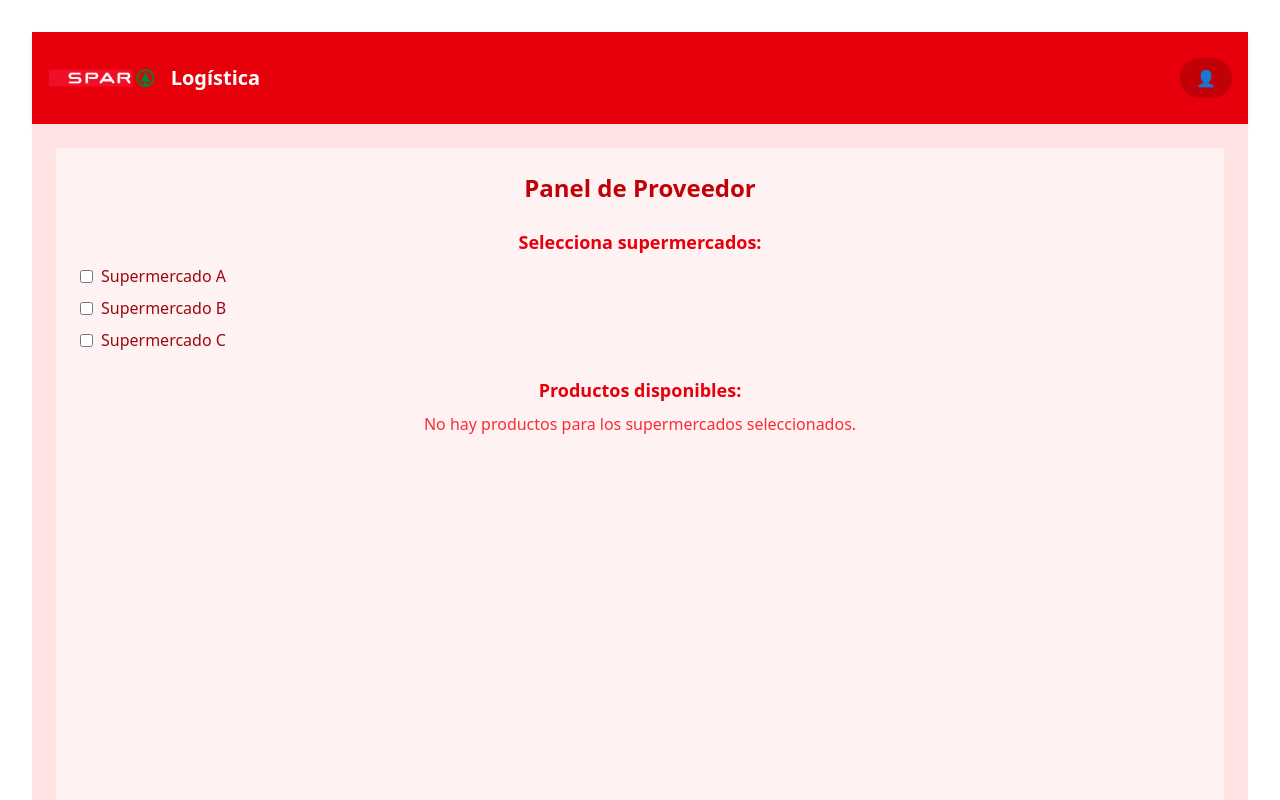
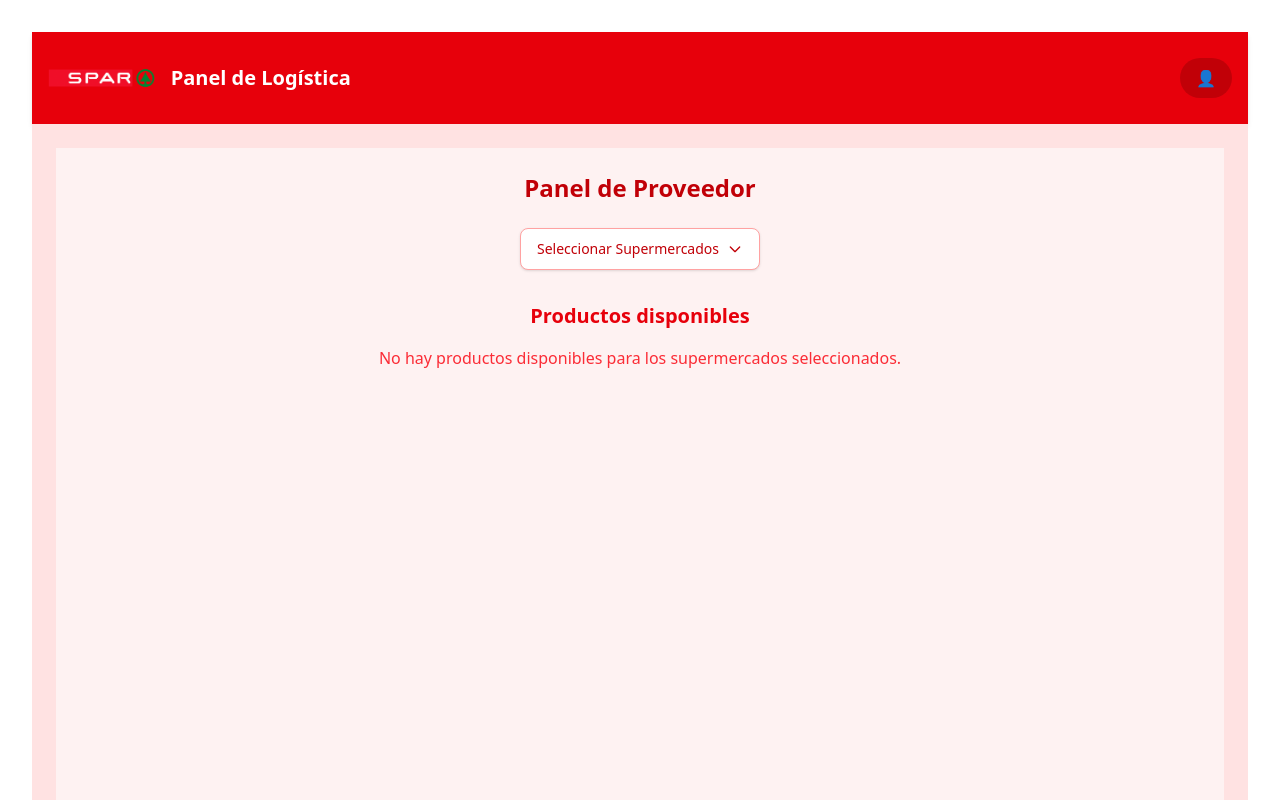
Before and after one commit to giselabcruz/precise_ui, a React (Vite) app: page / in a window 1280 px wide. Both pictures are taken after typing "Sample", "Sample123" into the empty fields and a click on the button "Acceder". Shown: the top 800 px of the page. Built offline with nearby package versions, Linux system fonts and the light colour scheme.

Commit message:
Update handling

```diff
--- a/src/App.tsx
+++ b/src/App.tsx
@@ -1,16 +1,35 @@
-import './App.css'
-import { Routes, Route } from 'react-router-dom';
+import './App.css';
+import { Routes, Route, Navigate } from 'react-router-dom';
 import Login from './pages/Login/Login';
 import Home from './pages/Home/Home';
-import { useState } from 'react';
+import { useState, useEffect } from 'react';
 
 function App() {
-  const [userRole, setUserRole] = useState<string | null>(null);
+  const [userRole, setUserRole] = useState<string | null>(
+    () => localStorage.getItem('userRole') // Retrieve userRole from localStorage on initial load
+  );
+
+  useEffect(() => {
+    if (userRole) {
+      localStorage.setItem('userRole', userRole); // Save userRole to localStorage when it changes
+    } else {
+      localStorage.removeItem('userRole'); // Remove userRole from localStorage if it becomes null
+    }
+  }, [userRole]);
 
   return (
     <Routes>
-      <Route path="/" element={<Login onLogin={(role) => setUserRole(role)} />} />
-      {userRole && <Route path="/home" element={<Home userRole={userRole} />} />}
+      <Route
+        path="/"
+        element={
+          userRole ? (
+            <Navigate to="/home" replace /> // Redirect to home if userRole exists
+          ) : (
+            <Login onLogin={(role) => setUserRole(role)} />
+          )
+        }
+      />
+      {userRole && <Route path="/home" element={<Home userRole={userRole} onLogout={() => setUserRole(null)} />} />}
     </Routes>
   );
 }
--- a/src/main.tsx
+++ b/src/main.tsx
@@ -6,7 +6,7 @@ import App from './App';
 ReactDOM.createRoot(document.getElementById('root') as HTMLElement).render(
   <React.StrictMode>
     <BrowserRouter>
-      <App/>
+      <App />
     </BrowserRouter>
   </React.StrictMode>
 );
--- a/src/pages/Home/Home.tsx
+++ b/src/pages/Home/Home.tsx
@@ -6,17 +6,17 @@ import Supplier from '../Supplier/Supplier';
 
 interface HomeProps {
   userRole: string;
+  onLogout: () => void;
 }
 
-const Home: React.FC<HomeProps> = ({ userRole }) => {
+const Home: React.FC<HomeProps> = ({ userRole, onLogout }) => {
   const navigate = useNavigate();
   const [menuOpen, setMenuOpen] = useState(false);
 
-  const toggleMenu = () => {
-    setMenuOpen(!menuOpen);
-  };
+  const toggleMenu = () => setMenuOpen(!menuOpen);
 
   const handleLogout = () => {
+    onLogout();
     navigate('/');
   };
 
@@ -25,7 +25,7 @@ const Home: React.FC<HomeProps> = ({ userRole }) => {
       <header className="bg-red-600 text-white p-4 flex justify-between items-center shadow-md">
         <div className="flex items-center gap-4">
           <img src="/Spar-Logo.png" alt="SPAR Logo" className="h-15" />
-          <span className="text-xl font-bold">Logística</span>
+          <span className="text-xl font-bold">Panel de Logística</span>
         </div>
         <div className="relative">
           <button
@@ -52,6 +52,7 @@ const Home: React.FC<HomeProps> = ({ userRole }) => {
           )}
         </div>
       </header>
+
       <main className="flex-grow p-6 bg-red-100">
         {userRole === 'store-manager' && <StorageManager />}
         {userRole === 'supplier' && <Supplier />}
--- a/src/pages/StoreManager/StoreManager.tsx
+++ b/src/pages/StoreManager/StoreManager.tsx
@@ -3,11 +3,13 @@ import './StoreManager.css';
 
 function StoreManager() {
   const [selectedCenters, setSelectedCenters] = useState<string[]>([]);
-  const logisticsCenters = ['Center A', 'Center B', 'Center C'];
+  const [isDropdownVisible, setIsDropdownVisible] = useState(false);
+
+  const logisticsCenters = ['Centro A', 'Centro B', 'Centro C'];
   const products = [
-    { name: 'Product 1', quantity: 100, center: 'Center A' },
-    { name: 'Product 2', quantity: 50, center: 'Center B' },
-    { name: 'Product 3', quantity: 200, center: 'Center C' },
+    { name: 'Producto 1', quantity: 100, center: 'Centro A' },
+    { name: 'Producto 2', quantity: 50, center: 'Centro B' },
+    { name: 'Producto 3', quantity: 200, center: 'Centro C' },
   ];
 
   const handleCenterChange = (center: string) => {
@@ -18,36 +20,77 @@ function StoreManager() {
     );
   };
 
+  const toggleDropdown = () => {
+    setIsDropdownVisible((prev) => !prev);
+  };
+
   const filteredProducts = products.filter((product) =>
     selectedCenters.includes(product.center)
   );
 
   return (
     <div className="store-manager-container p-6 bg-red-50 min-h-screen">
-      <h1 className="text-2xl text-red-700 font-bold mb-6">Gestión de Tienda</h1>
+      <h1 className="text-2xl text-red-700 font-bold mb-6">Gestión de Centros Logísticos</h1>
 
-      <div className="logistics-center-selector mb-6">
-        <h2 className="text-lg text-red-600 font-semibold mb-2">Selecciona centros logísticos:</h2>
-        <ul className="list-none space-y-2">
-          {logisticsCenters.map((center) => (
-            <li key={center}>
-              <label className="flex items-center gap-2 text-red-800">
+      <div className="logistics-center-selector mb-8">
+        <div className="relative flex items-center justify-center">
+          <button
+            id="dropdownDefault"
+            onClick={toggleDropdown}
+            className="text-red-700 bg-white border border-red-300 rounded-lg shadow-sm hover:bg-red-100 focus:ring-4 focus:ring-red-200 font-medium text-sm px-4 py-2.5 text-center inline-flex items-center transition"
+            type="button"
+          >
+            Seleccionar Centros
+            <svg
+              className="w-4 h-4 ml-2"
+              fill="none"
+              stroke="currentColor"
+              viewBox="0 0 24 24"
+              xmlns="http://www.w3.org/2000/svg"
+            >
+              <path strokeLinecap="round" strokeLinejoin="round" strokeWidth={2} d="M19 9l-7 7-7-7" />
+            </svg>
+          </button>
+
+          {isDropdownVisible && (
+            <div className="absolute top-full mt-2 z-10 w-64 p-4 bg-white border border-red-200 rounded-lg shadow-lg">
+              <ul className="space-y-2 text-sm text-red-800">
+                <li className="flex items-center">
+                  <label className="ml-2 font-medium cursor-pointer">
                     <input
                       type="checkbox"
-                  value={center}
+                      className="w-4 h-4 accent-red-600"
+                      checked={selectedCenters.length === logisticsCenters.length}
+                      onChange={() =>
+                        selectedCenters.length === logisticsCenters.length
+                          ? setSelectedCenters([])
+                          : setSelectedCenters(logisticsCenters)
+                      }
+                    />
+                    <span className="ml-2">Todos</span>
+                  </label>
+                </li>
+                {logisticsCenters.map((center) => (
+                  <li className="flex items-center" key={center}>
+                    <label className="ml-2 font-medium cursor-pointer">
+                      <input
+                        type="checkbox"
+                        className="w-4 h-4 accent-red-600"
                         checked={selectedCenters.includes(center)}
                         onChange={() => handleCenterChange(center)}
-                  className="accent-red-600"
                       />
-                {center}
+                      <span className="ml-2">{center}</span>
                     </label>
                   </li>
                 ))}
               </ul>
             </div>
+          )}
+        </div>
+      </div>
 
       <div className="product-list">
-        <h2 className="text-lg text-red-600 font-semibold mb-2">Productos:</h2>
+        <h2 className="text-xl text-red-600 font-semibold mb-4">Productos</h2>
         {filteredProducts.length > 0 ? (
           <div className="grid grid-cols-3 gap-4 bg-red-100 p-4 rounded shadow">
             <div className="font-bold text-red-800">Nombre</div>
@@ -62,7 +105,7 @@ function StoreManager() {
             ))}
           </div>
         ) : (
-          <p className="text-red-500">No hay productos para los centros seleccionados.</p>
+          <p className="text-red-500">No hay productos disponibles para los centros seleccionados.</p>
         )}
       </div>
     </div>
--- a/src/pages/Supplier/Supplier.tsx
+++ b/src/pages/Supplier/Supplier.tsx
@@ -3,6 +3,8 @@ import './Supplier.css';
 
 function Supplier() {
   const [selectedCenters, setSelectedCenters] = useState<string[]>([]);
+  const [isDropdownVisible, setIsDropdownVisible] = useState(false);
+
   const markets = ['Supermercado A', 'Supermercado B', 'Supermercado C'];
   const products = [
     { name: 'Producto 1', quantity: 100, center: 'Supermercado A' },
@@ -18,6 +20,10 @@ function Supplier() {
     );
   };
 
+  const toggleDropdown = () => {
+    setIsDropdownVisible((prev) => !prev);
+  };
+
   const filteredProducts = products.filter((product) =>
     selectedCenters.includes(product.center)
   );
@@ -26,28 +32,65 @@ function Supplier() {
     <div className="supplier-container p-6 bg-red-50 min-h-screen">
       <h1 className="text-2xl text-red-700 font-bold mb-6">Panel de Proveedor</h1>
 
-      <div className="logistics-center-selector mb-6">
-        <h2 className="text-lg text-red-600 font-semibold mb-2">Selecciona supermercados:</h2>
-        <ul className="list-none space-y-2">
-          {markets.map((center) => (
-            <li key={center}>
-              <label className="flex items-center gap-2 text-red-800">
+      <div className="logistics-center-selector mb-8">
+        <div className="relative flex items-center justify-center">
+          <button
+            id="dropdownDefault"
+            onClick={toggleDropdown}
+            className="text-red-700 bg-white border border-red-300 rounded-lg shadow-sm hover:bg-red-100 focus:ring-4 focus:ring-red-200 font-medium text-sm px-4 py-2.5 text-center inline-flex items-center transition"
+            type="button"
+          >
+            Seleccionar Supermercados
+            <svg
+              className="w-4 h-4 ml-2"
+              fill="none"
+              stroke="currentColor"
+              viewBox="0 0 24 24"
+              xmlns="http://www.w3.org/2000/svg"
+            >
+              <path strokeLinecap="round" strokeLinejoin="round" strokeWidth={2} d="M19 9l-7 7-7-7" />
+            </svg>
+          </button>
+
+          {isDropdownVisible && (
+            <div className="absolute top-full mt-2 z-10 w-64 p-4 bg-white border border-red-200 rounded-lg shadow-lg">
+              <ul className="space-y-2 text-sm text-red-800">
+                <li className="flex items-center">
+                  <label className="ml-2 font-medium cursor-pointer">
                     <input
                       type="checkbox"
-                  value={center}
+                      className="w-4 h-4 accent-red-600"
+                      checked={selectedCenters.length === markets.length}
+                      onChange={() =>
+                        selectedCenters.length === markets.length
+                          ? setSelectedCenters([])
+                          : setSelectedCenters(markets)
+                      }
+                    />
+                    <span className="ml-2">Todos</span>
+                  </label>
+                </li>
+                {markets.map((center) => (
+                  <li className="flex items-center" key={center}>
+                    <label className="ml-2 font-medium cursor-pointer">
+                      <input
+                        type="checkbox"
+                        className="w-4 h-4 accent-red-600"
                         checked={selectedCenters.includes(center)}
                         onChange={() => handleCenterChange(center)}
-                  className="accent-red-600"
                       />
-                {center}
+                      <span className="ml-2">{center}</span>
                     </label>
                   </li>
                 ))}
               </ul>
             </div>
+          )}
+        </div>
+      </div>
 
       <div className="product-list">
-        <h2 className="text-lg text-red-600 font-semibold mb-2">Productos disponibles:</h2>
+        <h2 className="text-xl text-red-600 font-semibold mb-4">Productos disponibles</h2>
         {filteredProducts.length > 0 ? (
           <div className="grid grid-cols-3 gap-4 bg-red-100 p-4 rounded shadow">
             <div className="font-bold text-red-800">Nombre</div>
@@ -62,7 +105,7 @@ function Supplier() {
             ))}
           </div>
         ) : (
-          <p className="text-red-500">No hay productos para los supermercados seleccionados.</p>
+          <p className="text-red-500">No hay productos disponibles para los supermercados seleccionados.</p>
         )}
       </div>
     </div>
```
Also changed, not shown: src/pages/Login/Login.tsx (+18 -12 lines). Lines whose indentation alone changed are shown as unchanged.
